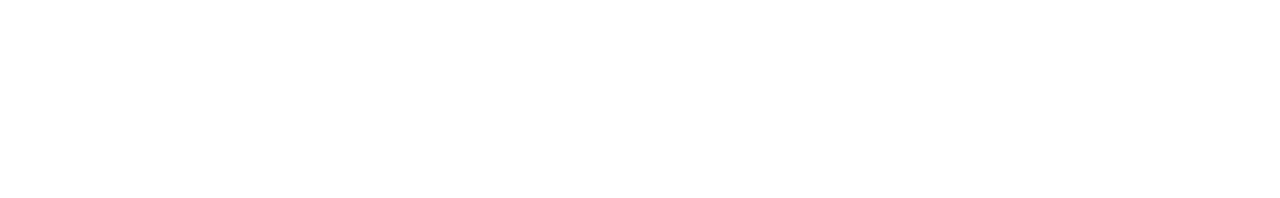
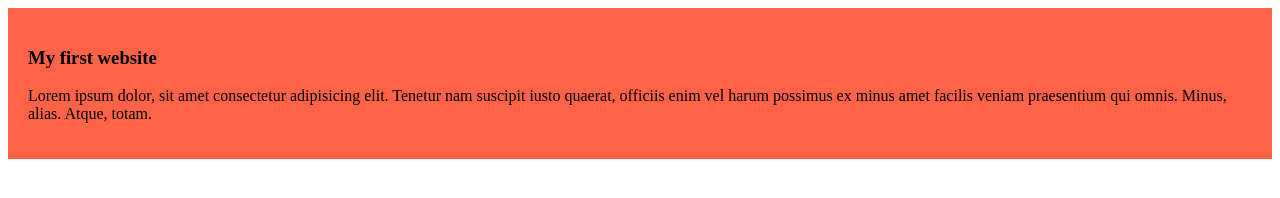
Before and after one commit to habibur-4d/my-simple-website, a plain HTML site: page index.html in a window 1280 px wide. Drawn offline with Linux system fonts and the light colour scheme.

Commit message:
first commit

```diff
--- a/index.html
+++ b/index.html
@@ -4,8 +4,12 @@
     <meta charset="UTF-8">
     <meta name="viewport" content="width=device-width, initial-scale=1.0">
     <title>my simple website</title>
+    <link rel="stylesheet" href="style/blog.css"
 </head>
 <body>
-
+<div>
+    <h3>My first website</h3>
+    <p>Lorem ipsum dolor, sit amet consectetur adipisicing elit. Tenetur nam suscipit iusto quaerat, officiis enim vel harum possimus ex minus amet facilis veniam praesentium qui omnis. Minus, alias. Atque, totam.</p>
+</div>
 </body>
 </html>
--- /dev/null
+++ b/style/blog.css
@@ -0,0 +1,4 @@
+div{
+    background-color: tomato;
+    padding: 20px;
+}
```
